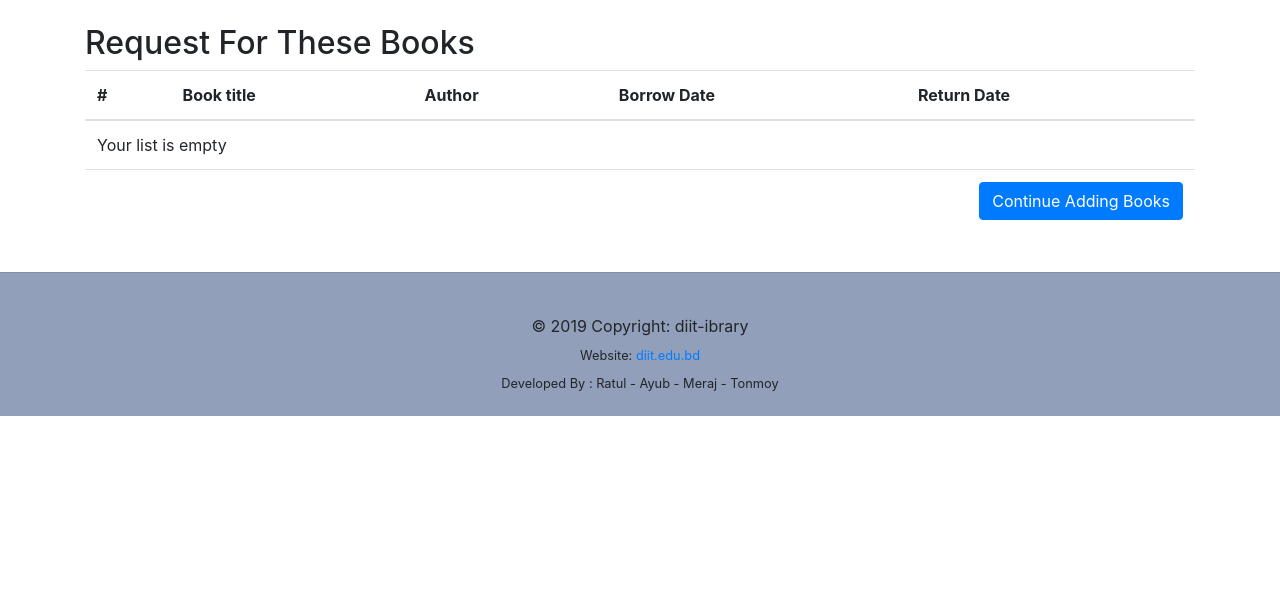
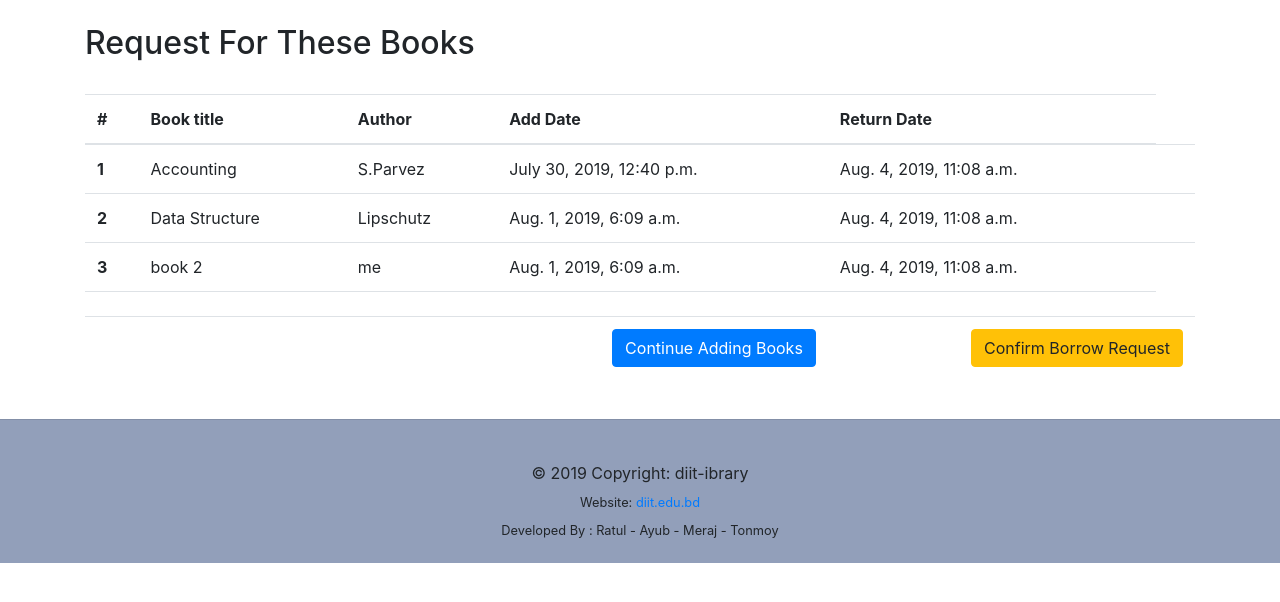
Before and after one commit to YeasirArafatRatul/LibraryManagementSystem, a Django app: page /borrow-list/ in a window 1280 px wide. Shown: the part 56-658 px from the top of the page. Run offline with Django 3.2, Linux system fonts and the light colour scheme; a user stored in the database is signed in; data comes from the database, SQL or seed files in the repository; both versions use the stored data as it was after the commit; style sheets or scripts are compiled from the project's sources; some libraries are stand-ins or nearby versions.

Commit message:
booklist added

```diff
--- a/diit_library/all_books/models.py
+++ b/diit_library/all_books/models.py
@@ -1,3 +1,4 @@
+import datetime
 from django.db import models
 from django.urls import reverse
 from django.utils.text import slugify
@@ -105,3 +106,6 @@ class Borrow(models.Model):
 
     def get_book_items(self):
         return self.items.all()
+
+    def get_return_date(self):
+        return self.borrow_date + datetime.timedelta(days=7)
--- a/diit_library/all_books/views.py
+++ b/diit_library/all_books/views.py
@@ -35,9 +35,13 @@ class BorrowSummuryView(LoginRequiredMixin, View):
         try:
             borrow = Borrow.objects.get(
                 borrower=self.request.user, is_borrowed=False)
+            context = {
+                'object': borrow
+            }
+            return render(self.request, 'all_books/borrow_list.html', context)
         except ObjectDoesNotExist:
             messages.error(self.request, "You didn't add any book in the list")
-            return redirect('/')
+            return redirect('home')
 
         return render(self.request, "all_books/borrow_list.html")
 
--- a/diit_library/templates/all_books/borrow_list.html
+++ b/diit_library/templates/all_books/borrow_list.html
@@ -12,7 +12,7 @@
             <th scope="col">#</th>
             <th scope="col">Book title</th>
             <th scope="col">Author</th>
-            <th scope="col">Borrow Date</th>
+            <th scope="col">Add Date</th>
             <th scope="col">Return Date</th>
         </tr>
         </thead>
@@ -21,12 +21,14 @@
         {% for book_item in object.items.all %}
         <tr>
             <th scope="row">{{ forloop.counter }}</th>
-            <td>{{ book_item.item.title }}</td>
-            <td>{{ book_item.item.author }}</td>
+            <td>{{ book_item.borrow_book.name }}</td>
+            <td>{{ book_item.borrow_book.author }}</td>
+            <td>{{ book_item.date_added }}</td>
+            <td>{{ object.get_return_date }}</td>
             <td>
-                <a href="{% url 'remove-single-item-from-cart' book_item.item.slug %}"><i class="fas fa-minus mr-2"></i></a>
+                {% comment %} <a href="{% url 'remove-from-cart' book_item.item.slug %}"><i class="fas fa-minus mr-2"></i></a>
                 {{ book_item.borrow_date }}
-                <a href="{% url 'add-to-cart' book_item.item.slug %}"><i class="fas fa-plus ml-2"></i></a>
+                <a href="{% url 'add-to-cart' book_item.item.slug %}"><i class="fas fa-plus ml-2"></i></a> {% endcomment %}
             </td>
             {% comment %} <td>
             {% if book_item.item.discount_price %}
@@ -44,12 +46,21 @@
         <tr>
             <td colspan='5'>Your list is empty</td>
         </tr>
+        {% endfor %}
+        <br>
         <tr>
-            <td colspan="5">
-            <a class='btn btn-primary float-right' href='/'>Continue Adding Books</a>
+        <td colspan="5">
+        </td>
+        </tr>
+        <tr>
+            <td colspan="4">
+             <a class='btn btn-primary float-right' href="{% url 'home' %}">Continue Adding Books</a>
+             </td>
+             <td colspan="5">
+            <a class='btn btn-warning float-right' href="#">Confirm Borrow Request</a>
             </td>
         </tr>
-        {% endfor %}
+
         {% if object.coupon %}
         <tr>
             <td colspan="4"><b>Coupon</b></td>
--- a/diit_library/templates/base.html
+++ b/diit_library/templates/base.html
@@ -16,7 +16,7 @@
 	{% if title %}
 	<title>DIIT Library - {{ title }}</title>
 	{% else %}
-		<title>DIIT Library Home</title>
+		<title>DIIT Library</title>
 	{% endif %}
 </head>
 
```
Also changed, not shown: diit_library/db.sqlite3.
